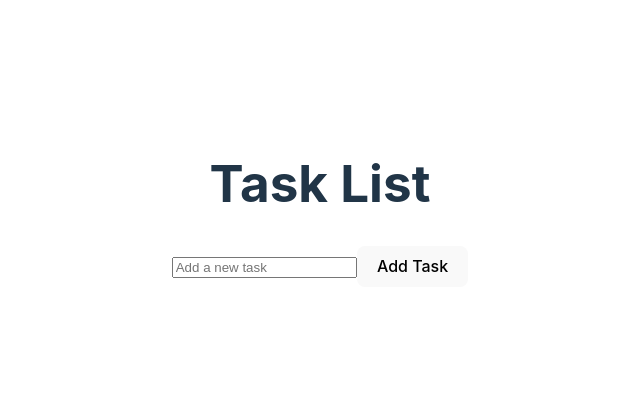
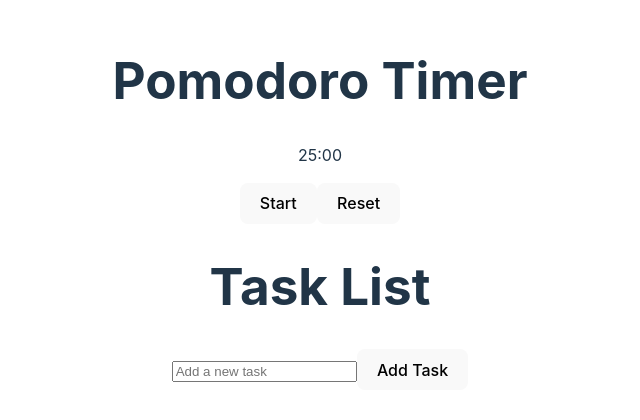
Before and after one commit to tokryr/activity-tracker, a React (Vite) app: page / in a window 1280 px wide. Shown: the part 188-608 px from the top of the page, without its empty margins (320-960 px from the left). Built offline with nearby package versions, Linux system fonts and the light colour scheme.

Commit message:
create pomodorotimer

```diff
--- a/src/App.tsx
+++ b/src/App.tsx
@@ -1,5 +1,6 @@
 import { useState } from 'react'
 import './App.css'
+import PomodoroTimer from './components/PomodoroTimer'
 import TaskList from './components/TaskList';
 
 
@@ -9,11 +10,19 @@ function App() {
   const onUpdateTasks = (updatedTasks: Task[]) => {
     setTasks(updatedTasks);
   };
-  const [count, setCount] = useState(0)
+
+
+
+  const logActivity = (activityType: string, startTime: Date, duration: number) => {
+    const endTime = new Date(startTime.getTime() + duration * 60000);
+    console.log(`Logging ${activityType}: Start at ${startTime.toISOString()}, End at ${endTime.toISOString()}`);
+    // TODO: Save data upstream
+  };
+
 
   return (
     <>
-
+      <PomodoroTimer logActivity={logActivity}></PomodoroTimer>
       <TaskList tasks={tasks} onUpdateTasks={onUpdateTasks}></TaskList>
     </>
   )
--- /dev/null
+++ b/src/components/PomodoroTimer.tsx
@@ -0,0 +1,78 @@
+import { useState, useEffect } from 'react';
+
+interface timerProps {
+    workTime?: number; // in minutes
+    breakTime?: number; // in minutes
+    logActivity: (activityType: string, startTime: Date, duration: number) => void;
+}
+
+const PomodoroTimer = ({
+    workTime = 25,
+    breakTime = 5,
+    logActivity
+}: timerProps) => {
+    const [secondsLeft, setSecondsLeft] = useState(workTime * 60);
+    const [isActive, setIsActive] = useState(false);
+    const [isWorkTime, setIsWorkTime] = useState(true);
+    const [startTime, setStartTime] = useState<Date | null>(null);
+
+    useEffect(() => {
+        if (!isActive) return;
+
+        const interval = setInterval(() => {
+            setSecondsLeft((seconds) => {
+                if (seconds <= 1) {
+                    clearInterval(interval);
+                    const endTime = new Date();
+                    if (isWorkTime) {
+                        // Log the end of a work session
+                        logActivity('Work', startTime!, workTime);
+                        setIsWorkTime(false);
+                        setStartTime(endTime);
+                        return breakTime * 60;
+                    } else {
+                        // Log the end of a break session
+                        logActivity('Break', startTime!, breakTime);
+                        setIsWorkTime(true);
+                        setStartTime(endTime);
+                        return workTime * 60;
+                    }
+                }
+                return seconds - 1;
+            });
+        }, 1000);
+
+        return () => clearInterval(interval);
+    }, [isActive, isWorkTime, workTime, breakTime]);
+
+    const handleStartPause = () => {
+        setIsActive(!isActive);
+    };
+
+    const handleReset = () => {
+        setIsActive(false);
+        setIsWorkTime(true);
+        setSecondsLeft(workTime * 60);
+    };
+
+    const formatTime = (seconds: number) => {
+        const minutes = Math.floor(seconds / 60);
+        const remainingSeconds = seconds % 60;
+        return `${minutes}:${remainingSeconds < 10 ? '0' : ''}${remainingSeconds}`;
+    };
+
+    return (
+        <div>
+            <h1>Pomodoro Timer</h1>
+            <p>{formatTime(secondsLeft)}</p>
+            <button onClick={handleStartPause}>
+                {isActive ? 'Pause' : 'Start'}
+            </button>
+            <button onClick={handleReset}>
+                Reset
+            </button>
+        </div>
+    );
+};
+
+export default PomodoroTimer;
--- a/src/types.d.ts
+++ b/src/types.d.ts
@@ -5,3 +5,9 @@ interface Task {
     isCompleted: boolean;
     totalTime: number;
 }
+
+interface LogEntry {
+    activityType: string;
+    startTime: Date;
+    endTime: Date;
+}
```
